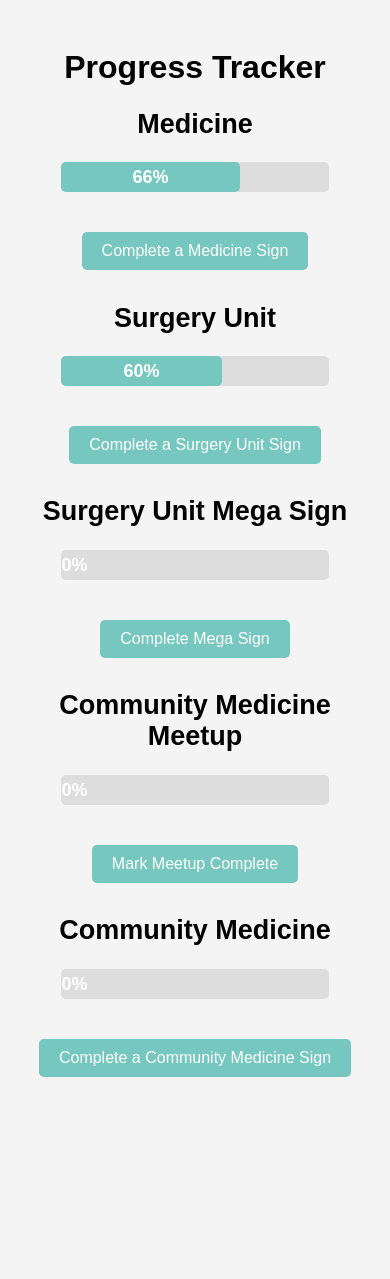
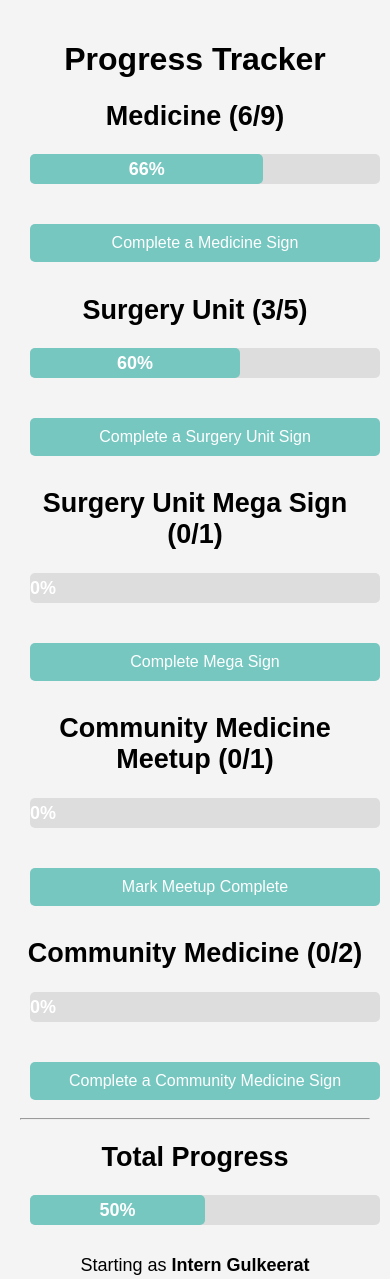
Before and after one commit to manasdeore/Carrot-Tracker, a plain HTML site: page index.html in a window 390 px wide. Before the commit the page ends 1115 px from the top, so only its background shows below. Drawn offline with Linux system fonts and the light colour scheme.

Commit message:
Update index.html

```diff
--- a/index.html
+++ b/index.html
@@ -10,10 +10,12 @@
             background-color: #f4f4f4;
             text-align: center;
             padding: 20px;
+            margin: 0;
         }
 
         .progress-container {
-            width: 80%;
+            width: 90%;
+            max-width: 600px;
             margin: 0 auto;
             margin-bottom: 30px;
         }
@@ -58,13 +60,34 @@
             background-color: #ddd;
             cursor: not-allowed;
         }
+
+        /* Celebratory Dr. Gulkeerat style */
+        .celebratory {
+            font-weight: bold;
+            color: green;
+            font-size: 24px;
+            text-transform: uppercase;
+        }
+
+        /* Responsive adjustments for mobile */
+        @media (max-width: 600px) {
+            .progress-container {
+                width: 100%;
+                padding: 0 10px;
+            }
+
+            button {
+                width: 100%;
+                margin-top: 10px;
+            }
+        }
     </style>
 </head>
 <body>
     <h1>Progress Tracker</h1>
 
     <div class="task">
-        <h2>Medicine</h2>
+        <h2>Medicine (<span id="medicineCount">6/9</span>)</h2>
         <div class="progress-container">
             <div class="progress-bar">
                 <div class="progress-bar-inner" id="medicineProgress">66%</div>
@@ -74,7 +97,7 @@
     </div>
 
     <div class="task">
-        <h2>Surgery Unit</h2>
+        <h2>Surgery Unit (<span id="surgeryUnitCount">3/5</span>)</h2>
         <div class="progress-container">
             <div class="progress-bar">
                 <div class="progress-bar-inner" id="surgeryUnitProgress">60%</div>
@@ -84,7 +107,7 @@
     </div>
 
     <div class="task">
-        <h2>Surgery Unit Mega Sign</h2>
+        <h2>Surgery Unit Mega Sign (<span id="surgeryMegaCount">0/1</span>)</h2>
         <div class="progress-container">
             <div class="progress-bar">
                 <div class="progress-bar-inner" id="surgeryMegaProgress">0%</div>
@@ -94,7 +117,7 @@
     </div>
 
     <div class="task">
-        <h2>Community Medicine Meetup</h2>
+        <h2>Community Medicine Meetup (<span id="communityMeetupCount">0/1</span>)</h2>
         <div class="progress-container">
             <div class="progress-bar">
                 <div class="progress-bar-inner" id="communityMeetupProgress">0%</div>
@@ -104,7 +127,7 @@
     </div>
 
     <div class="task">
-        <h2>Community Medicine</h2>
+        <h2>Community Medicine (<span id="communityCount">0/2</span>)</h2>
         <div class="progress-container">
             <div class="progress-bar">
                 <div class="progress-bar-inner" id="communityProgress">0%</div>
@@ -113,28 +136,71 @@
         <button id="communityBtn">Complete a Community Medicine Sign</button>
     </div>
 
+    <hr>
+
+    <div class="task">
+        <h2>Total Progress</h2>
+        <div class="progress-container">
+            <div class="progress-bar">
+                <div class="progress-bar-inner" id="totalProgress">0%</div>
+            </div>
+        </div>
+        <p>Starting as <strong>Intern Gulkeerat</strong></p>
+        <p id="finalTitle"></p>
+    </div>
+
     <script>
-        let medicineSigns = 6;
-        let surgeryUnitSigns = 3;
-        let surgeryMegaSigns = 0;
-        let communityMeetupDone = false;
-        let communitySigns = 0;
+        // Initial progress counts
+        let medicineSigns = parseInt(localStorage.getItem('medicineSigns')) || 6;
+        let surgeryUnitSigns = parseInt(localStorage.getItem('surgeryUnitSigns')) || 3;
+        let surgeryMegaSigns = parseInt(localStorage.getItem('surgeryMegaSigns')) || 0;
+        let communityMeetupDone = localStorage.getItem('communityMeetupDone') === 'true' || false;
+        let communitySigns = parseInt(localStorage.getItem('communitySigns')) || 0;
+
+        const totalTasks = 18; // Total number of all tasks
 
         function updateProgress() {
+            // Update individual task progress
             document.getElementById('medicineProgress').style.width = (medicineSigns / 9) * 100 + '%';
             document.getElementById('medicineProgress').textContent = Math.floor((medicineSigns / 9) * 100) + '%';
+            document.getElementById('medicineCount').textContent = medicineSigns + '/9';
 
             document.getElementById('surgeryUnitProgress').style.width = (surgeryUnitSigns / 5) * 100 + '%';
             document.getElementById('surgeryUnitProgress').textContent = Math.floor((surgeryUnitSigns / 5) * 100) + '%';
+            document.getElementById('surgeryUnitCount').textContent = surgeryUnitSigns + '/5';
 
             document.getElementById('surgeryMegaProgress').style.width = (surgeryMegaSigns / 1) * 100 + '%';
             document.getElementById('surgeryMegaProgress').textContent = Math.floor((surgeryMegaSigns / 1) * 100) + '%';
+            document.getElementById('surgeryMegaCount').textContent = surgeryMegaSigns + '/1';
 
             document.getElementById('communityMeetupProgress').style.width = communityMeetupDone ? '100%' : '0%';
             document.getElementById('communityMeetupProgress').textContent = communityMeetupDone ? '100%' : '0%';
+            document.getElementById('communityMeetupCount').textContent = communityMeetupDone ? '1/1' : '0/1';
 
             document.getElementById('communityProgress').style.width = (communitySigns / 2) * 100 + '%';
             document.getElementById('communityProgress').textContent = Math.floor((communitySigns / 2) * 100) + '%';
+            document.getElementById('communityCount').textContent = communitySigns + '/2';
+
+            // Calculate total progress
+            const completedTasks = medicineSigns + surgeryUnitSigns + surgeryMegaSigns + (communityMeetupDone ? 1 : 0) + communitySigns;
+            const totalProgressPercent = (completedTasks / totalTasks) * 100;
+
+            document.getElementById('totalProgress').style.width = totalProgressPercent + '%';
+            document.getElementById('totalProgress').textContent = Math.floor(totalProgressPercent) + '%';
+
+            // Update final title if 100%
+            if (totalProgressPercent === 100) {
+                document.getElementById('finalTitle').innerHTML = '<span class="celebratory">Congratulations! You are now Dr. Gulkeerat!</span>';
+            }
+        }
+
+        // Save to Local Storage
+        function saveProgress() {
+            localStorage.setItem('medicineSigns', medicineSigns);
+            localStorage.setItem('surgeryUnitSigns', surgeryUnitSigns);
+            localStorage.setItem('surgeryMegaSigns', surgeryMegaSigns);
+            localStorage.setItem('communityMeetupDone', communityMeetupDone);
+            localStorage.setItem('communitySigns', communitySigns);
         }
 
         // Buttons' click events to increase progress
@@ -142,6 +208,7 @@
             if (medicineSigns < 9) {
                 medicineSigns++;
                 updateProgress();
+                saveProgress();
             }
         });
 
@@ -149,6 +216,7 @@
             if (surgeryUnitSigns < 5) {
                 surgeryUnitSigns++;
                 updateProgress();
+                saveProgress();
             }
         });
 
@@ -156,22 +224,27 @@
             if (surgeryMegaSigns < 1) {
                 surgeryMegaSigns++;
                 updateProgress();
+                saveProgress();
             }
         });
 
         document.getElementById('communityMeetupBtn').addEventListener('click', function() {
-            communityMeetupDone = true;
-            updateProgress();
+            if (!communityMeetupDone) {
+                communityMeetupDone = true;
+                updateProgress();
+                saveProgress();
+            }
         });
 
         document.getElementById('communityBtn').addEventListener('click', function() {
             if (communitySigns < 2) {
                 communitySigns++;
                 updateProgress();
+                saveProgress();
             }
         });
 
-        // Initialize progress bars based on initial values
+        // Initial call to update the progress bar states on page load
         updateProgress();
     </script>
 </body>
```
